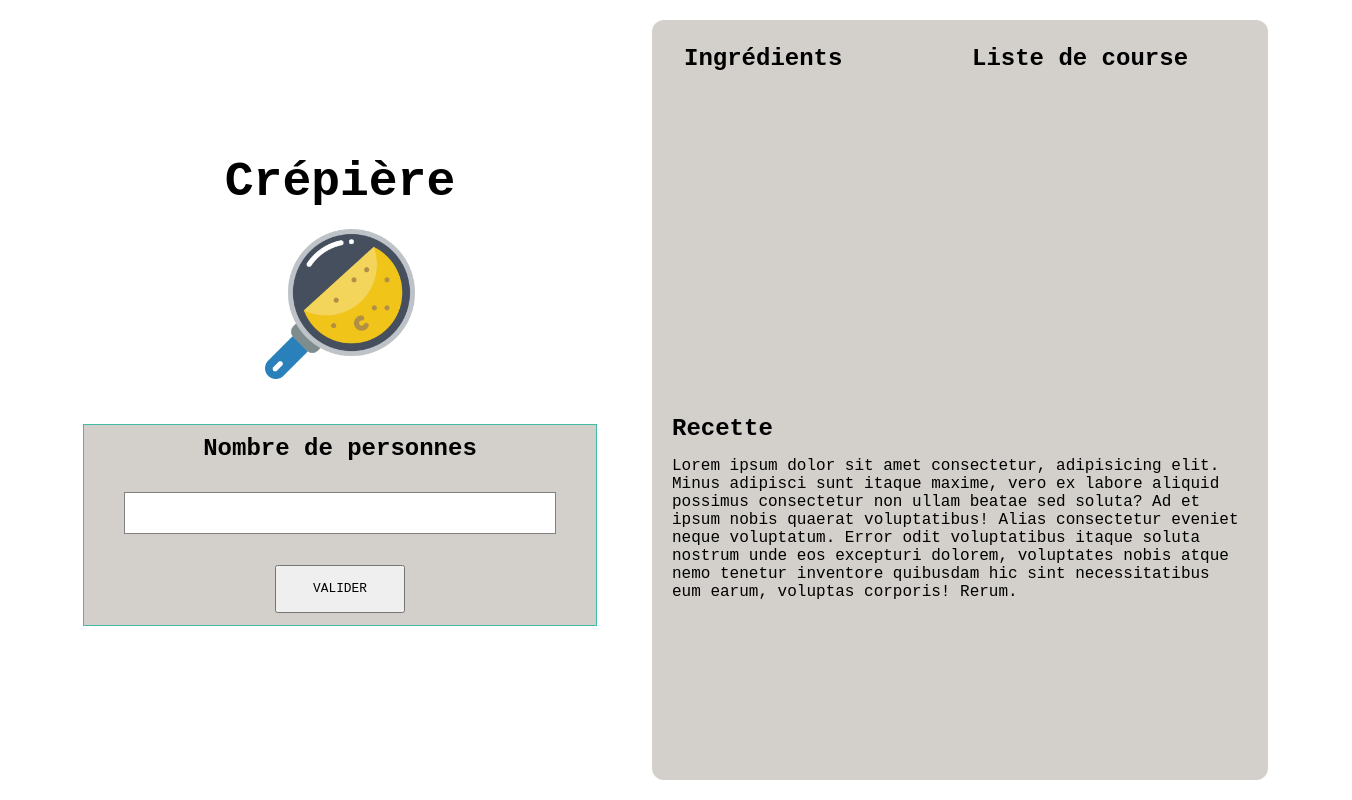
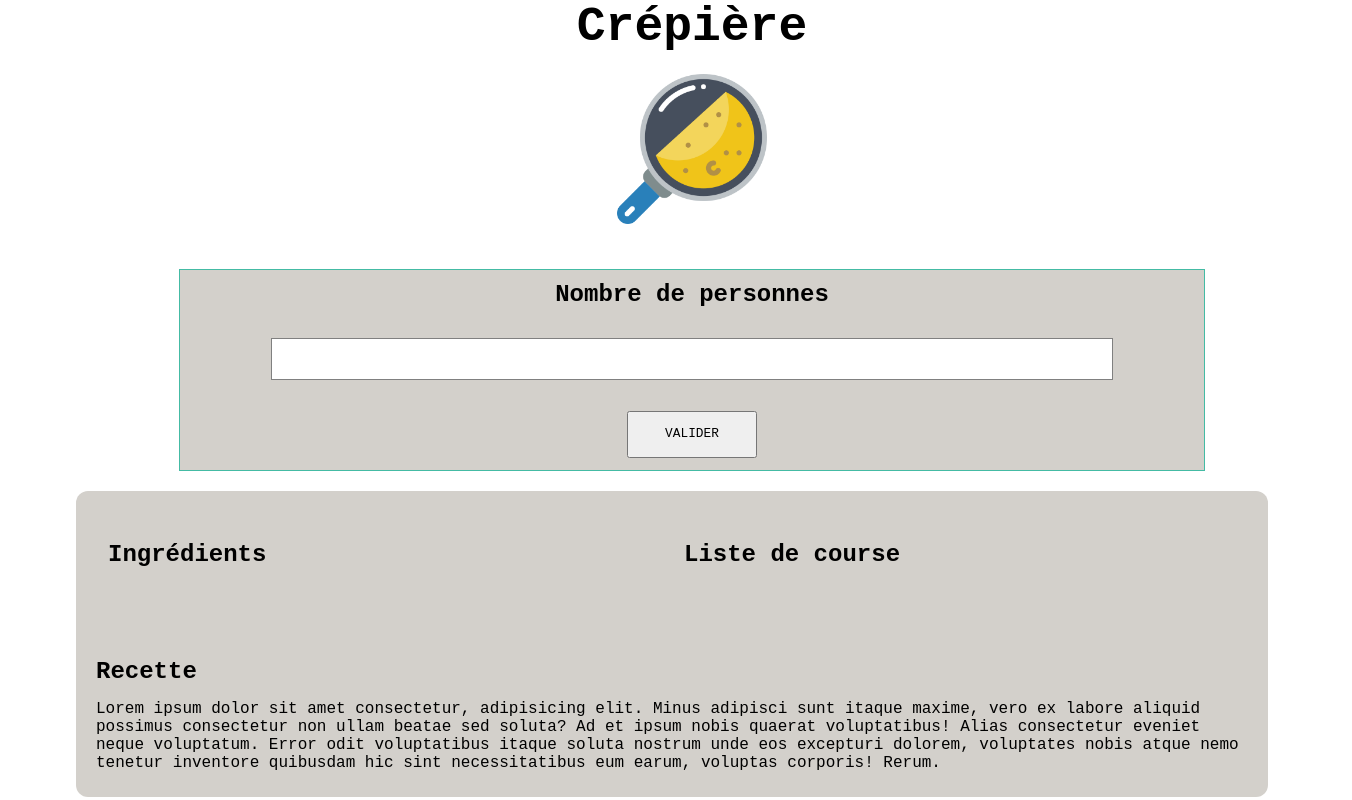
Before and after one commit to Boutroisjordan/Crepes-party, a plain HTML site: page index.html in a window 1280 px wide. Shown: the whole page, 1352 px wide, since content can reach past the window. Drawn offline with Linux system fonts and the light colour scheme.

Commit message:
Update style.css

```diff
--- a/style.css
+++ b/style.css
@@ -96,7 +96,7 @@ align-items: center;
 
 .container-right{
     width: 90%;
-    height: 95%;
+    height: auto;
     background-color: #D3D0CB;
     border-radius: 12px;
     margin: 0 auto;
@@ -109,7 +109,8 @@ align-items: center;
 
 .wrapper-list {
     width: 100%;
-    height: 50%;
+    height: auto;
+    padding: 25px 0;
     display: flex;
     justify-content: center;
     flex-direction: row;
@@ -137,6 +138,11 @@ align-items: center;
 
 
 .container-list ul li {
+    display: flex;
+    flex-direction: column;
+    justify-content: center;
+    align-items: center;
+    font-size: 12px;
     list-style: none;
     background-color: white;
     padding: 10px;
@@ -145,14 +151,9 @@ align-items: center;
     box-shadow: rgb(0 0 0 / 13%) 1px 2px 9px 0px;
 }
 
-.list {
-    height: 80%;
-    display: flex;
-    flex-direction: column;
-    justify-content: space-between;
-}
 
 .container-recette {
+    padding: 25px 0;
     height: 50%;
 }
 
@@ -162,14 +163,22 @@ align-items: center;
 
 }
 
-ul li {
-    display: flex;
-    flex-direction: column;
-    justify-content: center;
-    align-items: center;
-}
-
 ul li img {
     width: 40px;
     margin: 20px 0;
 }
+
+
+
+@media screen and (max-width: 1600px) {
+    .wrapper {
+        width: 100%;
+        height: auto;
+        margin: 0 32px;
+        display: grid;
+        grid-template-columns: repeat(1, 1fr);
+        grid-template-rows: 1fr;
+        justify-content: center;
+        align-items: center;
+        }
+  }
```
